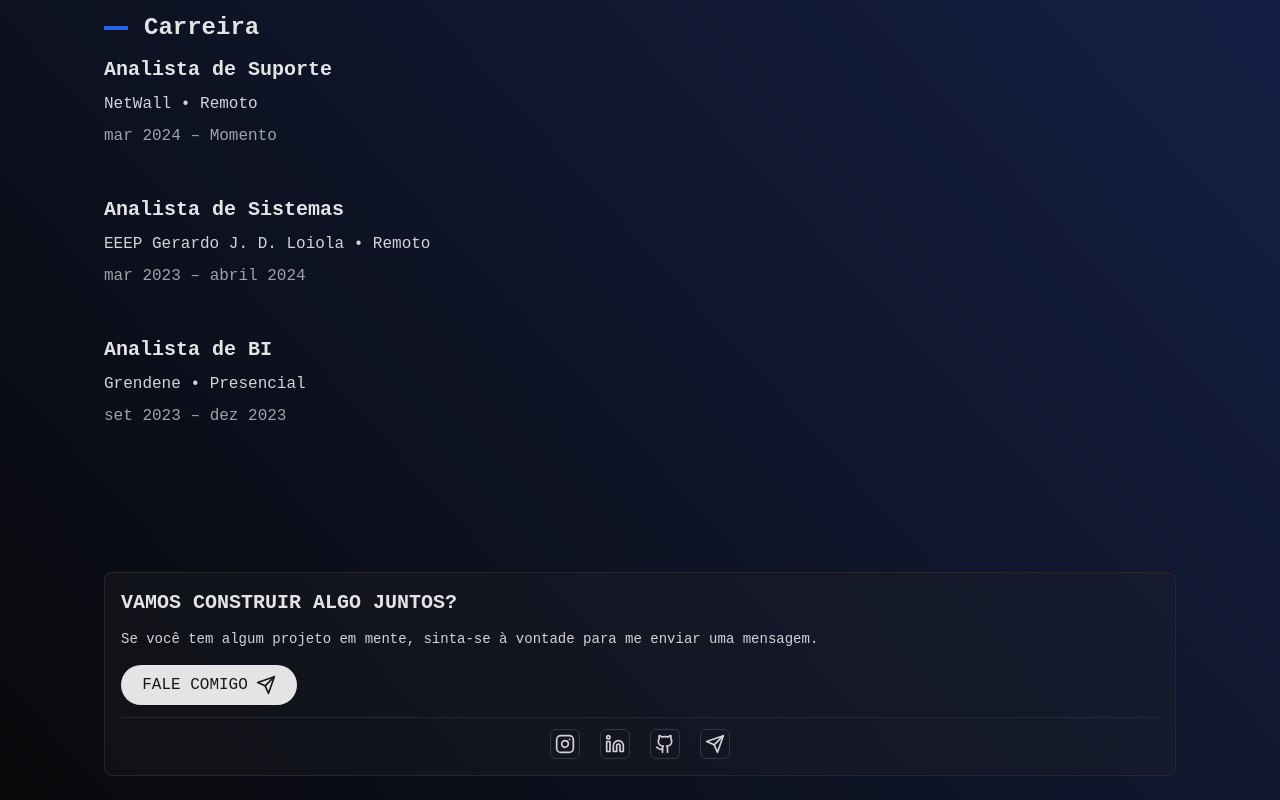
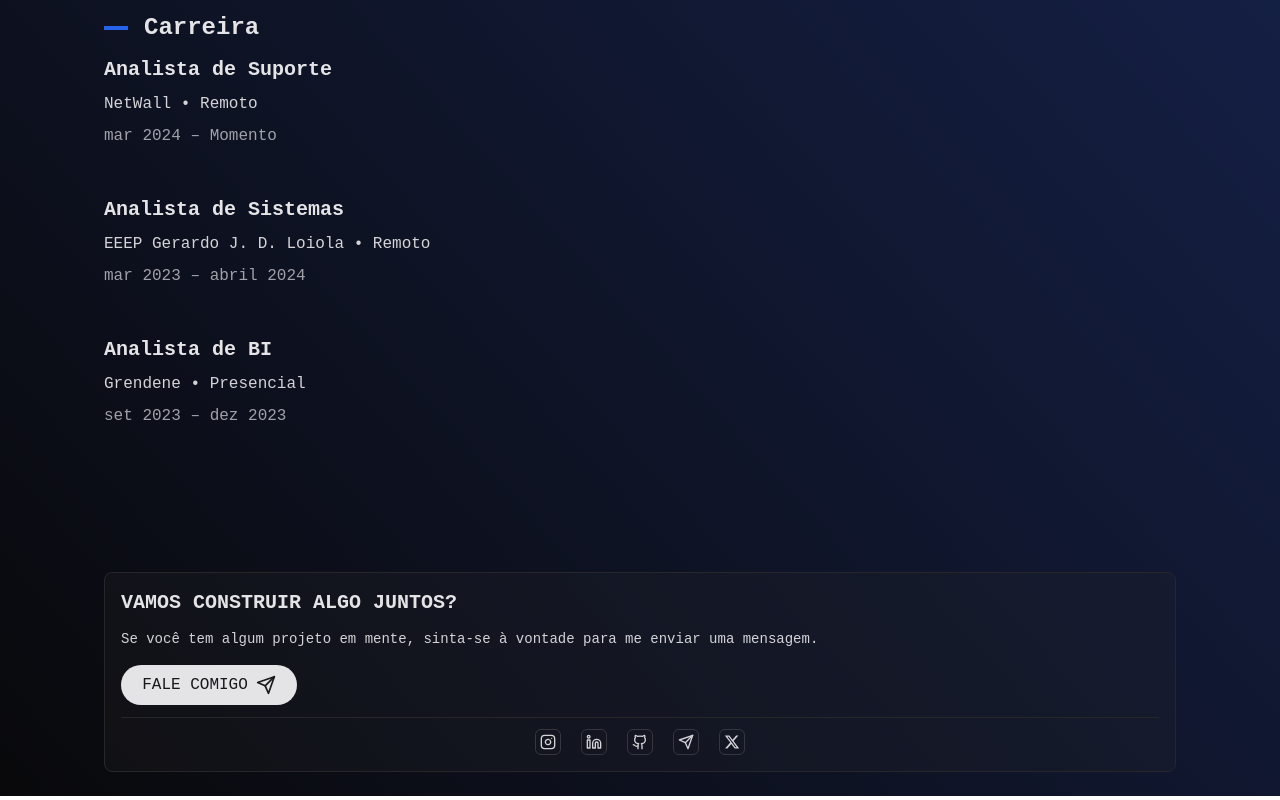
Before and after one commit to kaykeeb3/kayke_dev, a React (Vite) app: page /about in a window 1280 px wide. Shown: the part 617-1417 px from the top of the page. Built offline with nearby package versions, Linux system fonts and the light colour scheme.

Commit message:
feat: add new icon about i

```diff
--- a/src/components/contactSection.tsx
+++ b/src/components/contactSection.tsx
@@ -1,6 +1,7 @@
 import { motion } from "framer-motion";
 import { Link } from "react-router-dom";
 import { Instagram, Linkedin, Github, Send } from "lucide-react";
+import { FaXTwitter } from "react-icons/fa6";
 
 function ContactSection() {
   return (
@@ -48,25 +49,32 @@ function ContactSection() {
             to="https://instagram.com/kaykee_bl"
             className="border border-zinc-700/80 rounded-md p-1 hover:opacity-70"
           >
-            <Instagram className="w-5 h-5 text-zinc-300" />
+            <Instagram className="w-4 h-4 text-zinc-300" />
           </Link>
           <Link
             to="https://www.linkedin.com/in/kayke-barbosa-loiola"
             className="border border-zinc-700/80 rounded-md p-1 hover:opacity-70"
           >
-            <Linkedin className="w-5 h-5 text-zinc-300" />
+            <Linkedin className="w-4 h-4 text-zinc-300" />
           </Link>
           <Link
             to="https://github.com/kaykeeb3"
             className="border border-zinc-700/80 rounded-md p-1 hover:opacity-70"
           >
-            <Github className="w-5 h-5 text-zinc-300" />
+            <Github className="w-4 h-4 text-zinc-300" />
           </Link>
           <Link
             to="mailto:kaykeloioladev@gmail.com"
             className="border border-zinc-700/80 rounded-md p-1 hover:opacity-70"
           >
-            <Send className="w-5 h-5 text-zinc-300" />
+            <Send className="w-4 h-4 text-zinc-300" />
+          </Link>
+
+          <Link
+            to="https://x.com/kaykee_bl"
+            className="border border-zinc-700/80 rounded-md p-1 hover:opacity-70"
+          >
+            <FaXTwitter className="w-4 h-4 text-zinc-300" />
           </Link>
         </motion.div>
       </div>
```
Also changed, not shown: 1 other file (tests, documents, lock files or other folders).
